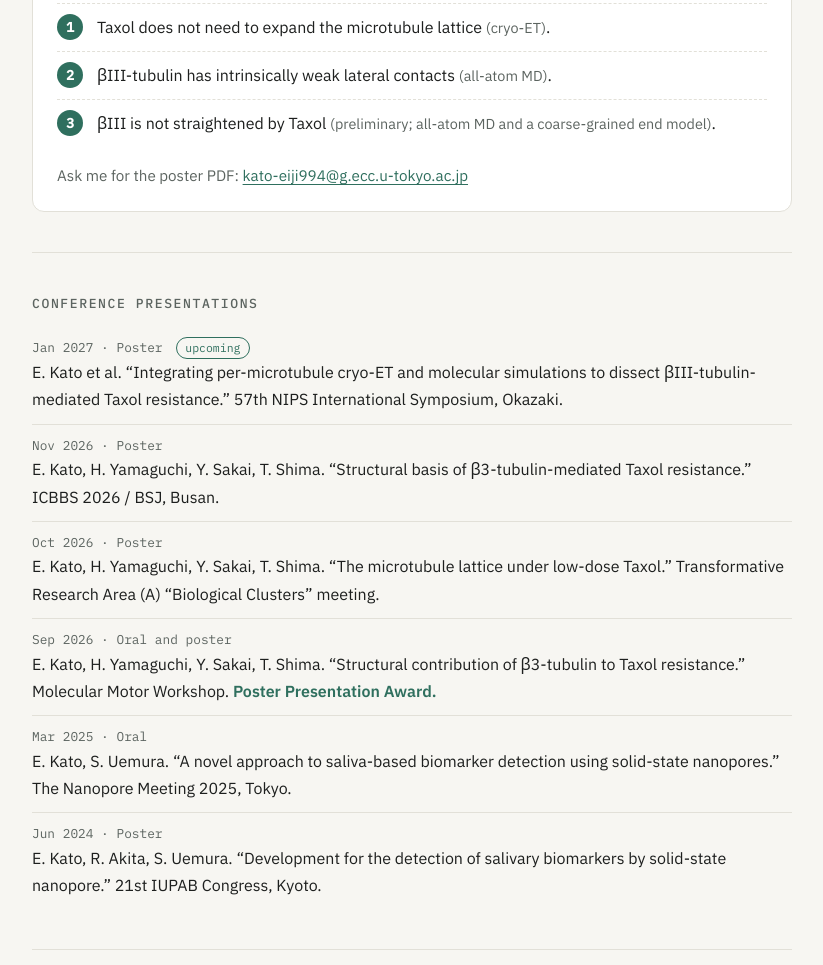
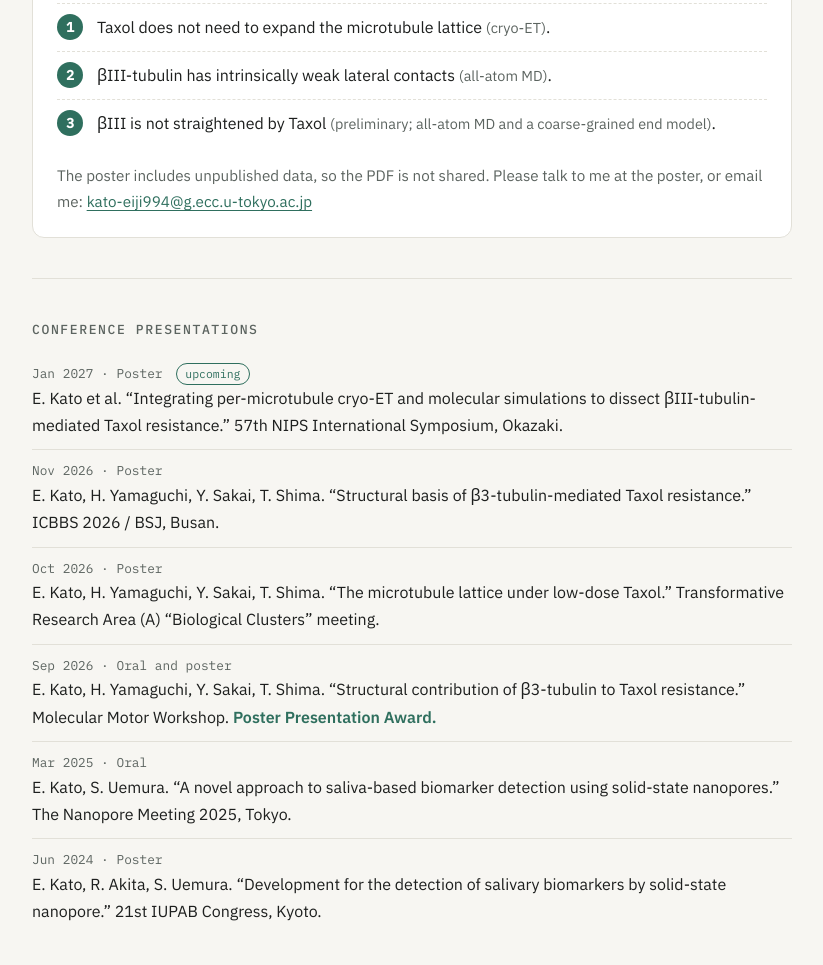
Before and after one commit to gorgeouspig/gorgeouspig.github.io, a plain HTML site: page index.html in a window 1280 px wide. Shown: the part 913-1878 px from the top of the page, without its empty margins (228-1051 px from the left). Drawn offline with Linux system fonts and the light colour scheme; a web font is replaced by a local one.

Commit message:
Do not offer the poster PDF (unpublished data)
Co-Authored-By: Claude Opus 5.5 <noreply@anthropic.com>

```diff
--- a/index.html
+++ b/index.html
@@ -222,7 +222,7 @@
           <li class="en">βIII is not straightened by Taxol <span class="note">(preliminary; all-atom MD and a coarse-grained end model)</span>.</li>
           <li class="ja">βIII は Taxol でまっすぐにならない <span class="note">（予備的な結果。全原子 MD と粗視化した末端モデル）</span></li>
         </ol>
-        <p class="ask"><span class="en">Ask me for the poster PDF:</span><span class="ja">ポスターの PDF はメールでお問い合わせください：</span> <a href="mailto:kato-eiji994@g.ecc.u-tokyo.ac.jp">kato-eiji994@g.ecc.u-tokyo.ac.jp</a></p>
+        <p class="ask"><span class="en">The poster includes unpublished data, so the PDF is not shared. Please talk to me at the poster, or email me:</span><span class="ja">未発表のデータを含むため、ポスターの PDF はお渡ししていません。会場でお声がけいただくか、メールでご連絡ください：</span> <a href="mailto:kato-eiji994@g.ecc.u-tokyo.ac.jp">kato-eiji994@g.ecc.u-tokyo.ac.jp</a></p>
       </article>
     </section>
 
```
